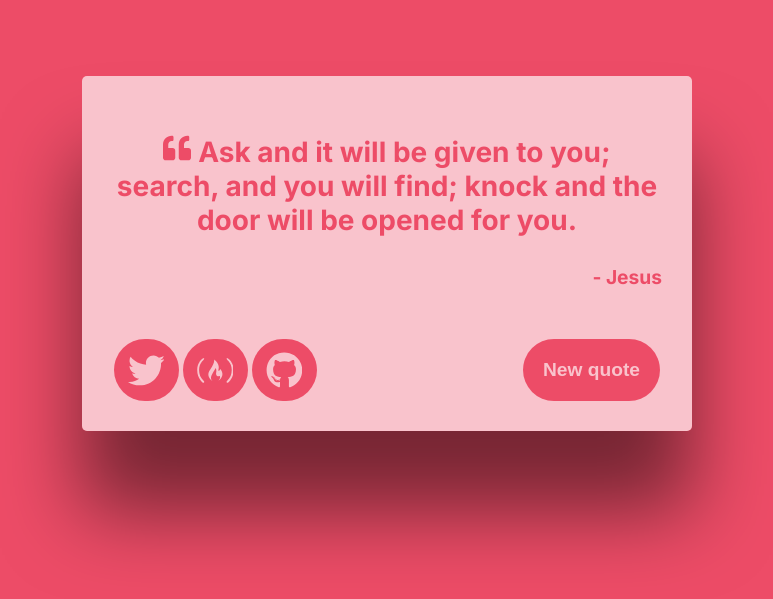
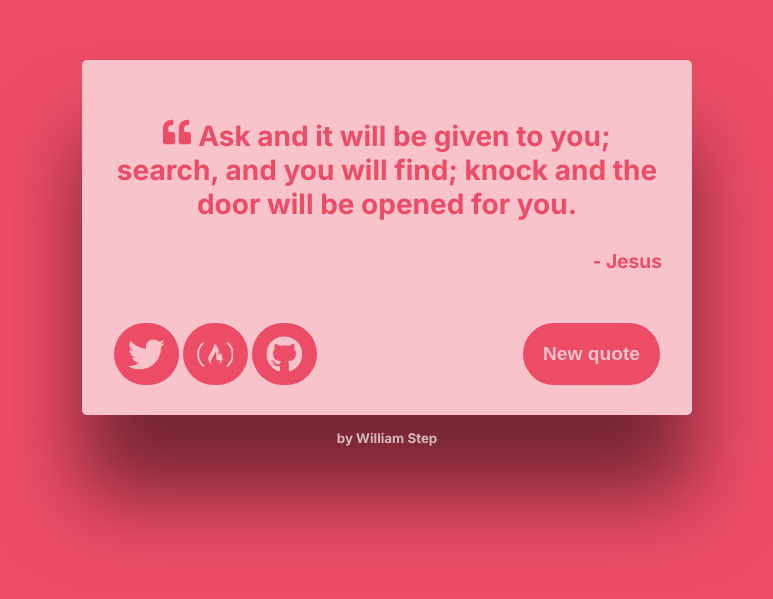
Before and after one commit to will-s-205/random-quote-machine, a React (Create React App) app: page / in a window 1280 px wide. Shown: the part 147-746 px from the top of the page, without its empty margins (253-1026 px from the left). Built offline with nearby package versions, Linux system fonts and the light colour scheme; no server answers; the HTML template or start-up script is replaced by a standard one.

Commit message:
footer added to the webpage

```diff
--- a/src/App.scss
+++ b/src/App.scss
@@ -1,5 +1,6 @@
 :root {
   --backgound-color: #ffe4c4;
+  --main: #ffffffaa;
 }
 
 body {
@@ -25,7 +26,7 @@ body {
 #quote-box {
   display: flex;
   flex-direction: column;
-  background-color: #ffffffaa;
+  background-color: var(--main);
   border-radius: 5px;
   border: 0;
   max-width: 550px;
@@ -58,7 +59,14 @@ body {
   font-size: 1.2em;
   font-weight: bold;
   background-color: var(--backgound-color);
-  color: #ffffffaa;
+  color: var(--main);
+
+}
+
+.button:hover{
+  transform: translateY(-0.2rem);
+  background-color: #000000dd;
+  transition: all .8s;
 }
 
 .icon {
@@ -70,6 +78,22 @@ body {
 button>svg {
   margin-bottom: -7px; // for some reason svg getting
   margin-right: 1px;
+}
+
+.footer {
+  display: flex;
+  padding-top: 15px;
+  font-weight: 100px;
+  color: var(--main);
+  font-weight: bold;
+justify-content: center;
+text-decoration: none;
+cursor: pointer;
+a{
+  text-decoration: none;
+  color: var(--main);
+  font-weight: bold;
+}
 }
 
 @media (max-width: 410px) {
--- a/src/components/QuoteBox.js
+++ b/src/components/QuoteBox.js
@@ -2,7 +2,6 @@ import '../App.scss';
 import React, { useState, useEffect } from 'react';
 import { FaFreeCodeCamp, FaGithub, FaTwitter, FaQuoteLeft } from 'react-icons/fa';
 // import colorVariations from '../data/colorVariations';
-import double_quotes from '../images/double-quotes-svgrepo-com.svg'
 import quotesList from '../data/quotes.json'
 
 const url =
@@ -24,7 +23,7 @@ export default function QuoteBox({ onNewQuoteClick }) {
     // Fetch quote on initial render
     useEffect(() => {
         fetchRandomQuote();
-    }, [1]);
+    }, []);
 
     const fetchRandomQuote = () => {
         fetch(url)
@@ -58,7 +57,7 @@ export default function QuoteBox({ onNewQuoteClick }) {
     // {/* <button id="new-quote" onClick={setColor}>newQuote</button> */}
 
     const twitterLink = `https://twitter.com/intent/tweet?text=${`"${quotedText}" - ${authorName}`
-      }&hashtags=quotes`;
+        }&hashtags=quotes`;
 
     return (
         <div>
@@ -70,18 +69,19 @@ export default function QuoteBox({ onNewQuoteClick }) {
                 <div id="author">- {authorName}</div>
 
                 <div>
-                <a id="tweet-quote" href={twitterLink} target='_blank'>
+                    <a id="tweet-quote" href={twitterLink} target='_blank' rel="noreferrer">
                         <button className="button icon"><FaTwitter /></button>
                     </a>
-                    <a href='https://www.freecodecamp.org/rigo205' target='_blank'>
+                    <a href='https://www.freecodecamp.org/rigo205' target='_blank' rel="noreferrer">
                         <button className="button icon"><FaFreeCodeCamp /></button>
                     </a>
-                    <a href='https://github.com/will-s-205/random-quote-machine' target='_blank'>
+                    <a href='https://github.com/will-s-205' target='_blank' rel="noreferrer">
                         <button className="button icon"><FaGithub /></button>
                     </a>
                     <button id="new-quote" className="button new-quote" onClick={handleNewQuoteClick}>New quote</button>
                 </div>
             </div>
+            <small className="footer"><a href="https://github.com/will-s-205/random-quote-machine" target='_blank'>by William Step</a></small>
         </div>
     )
 }
```
Also changed, not shown: src/images/double-quotes-svgrepo-com.svg (deleted).
